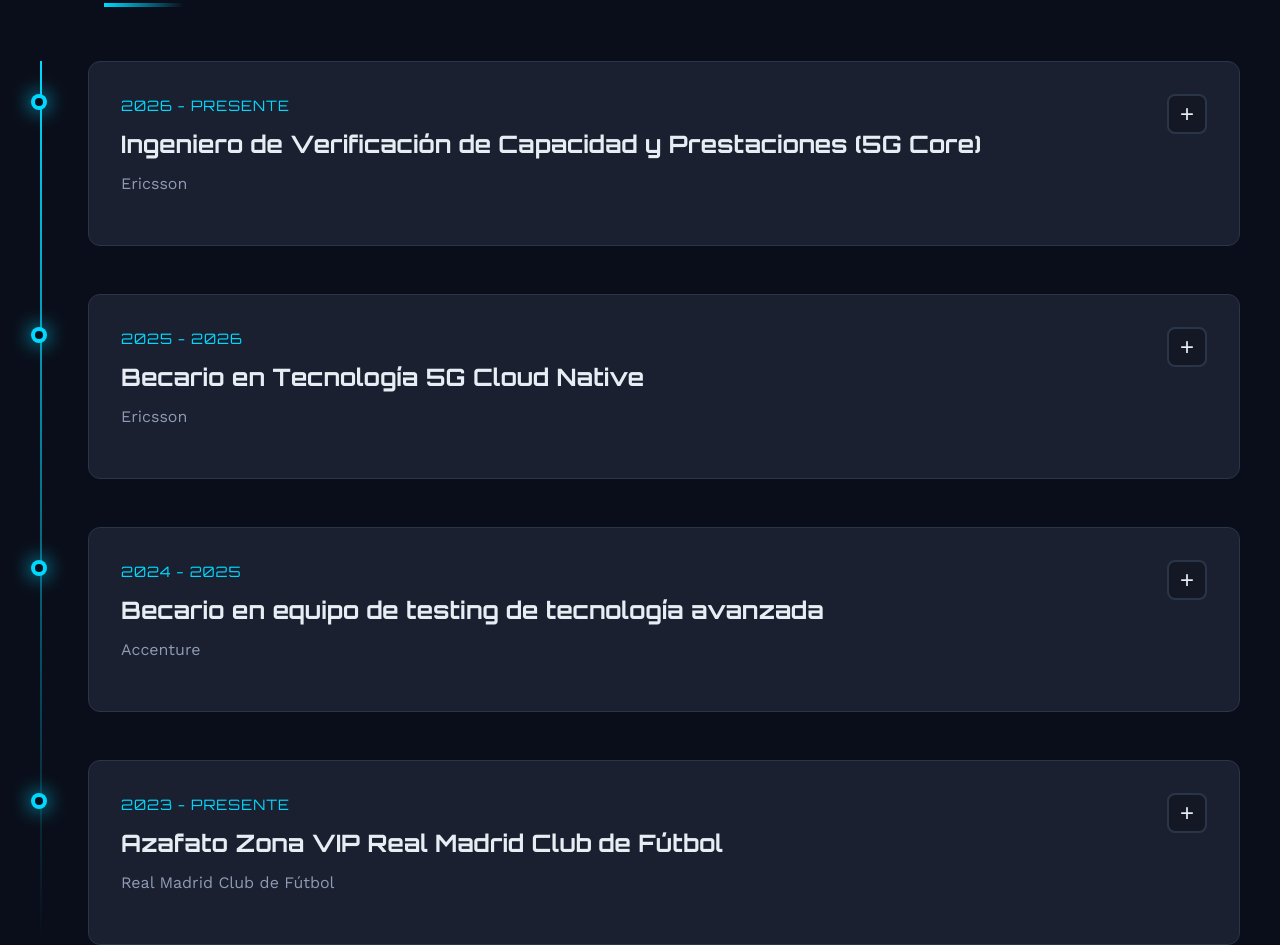
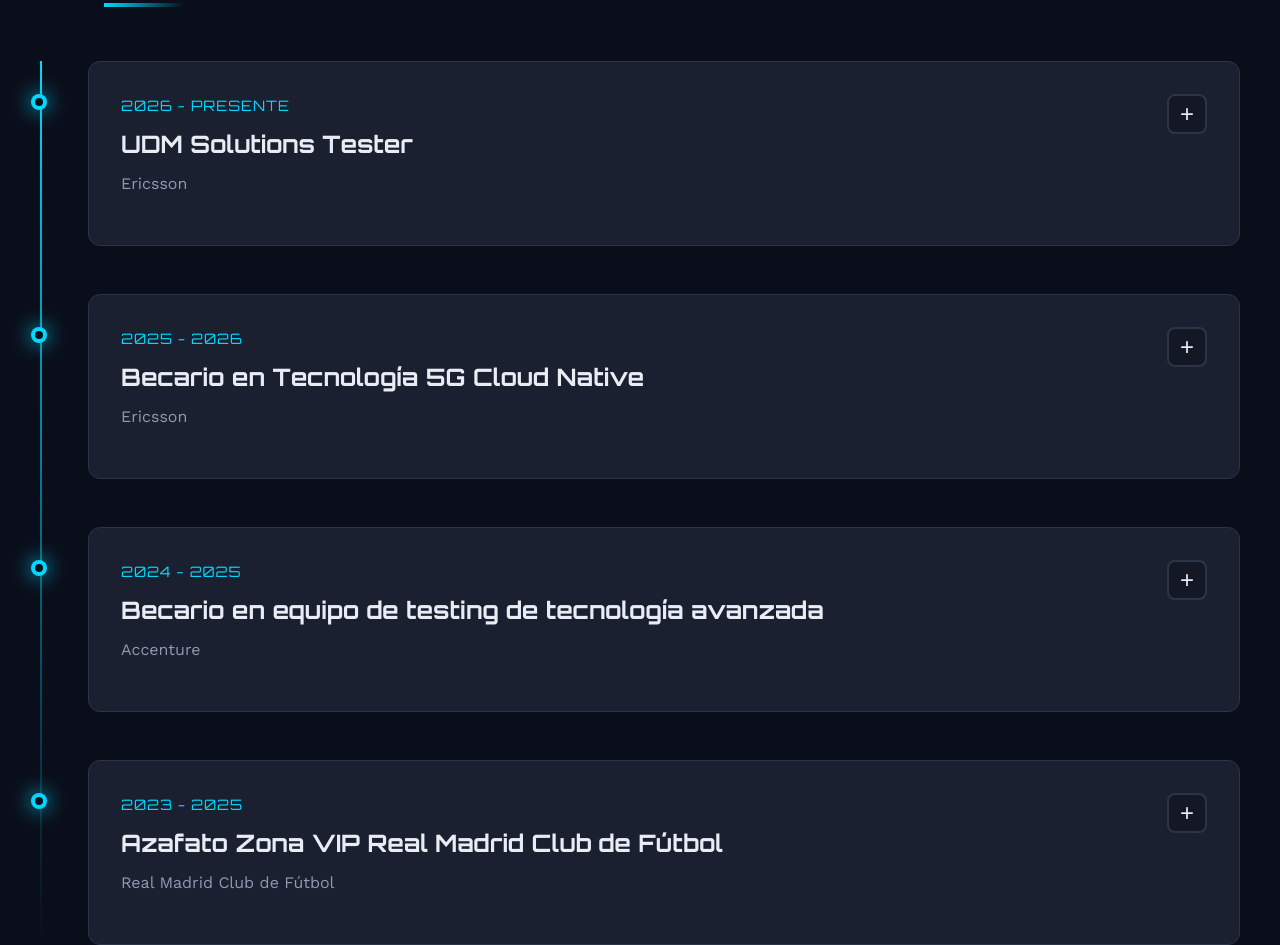
Before and after one commit to nooelanag/nooelanag.github.io, a plain HTML site: page index.html in a window 1280 px wide. Shown: the part 2048-2993 px from the top of the page. Drawn offline with nearby package versions, Linux system fonts and the light colour scheme.

Commit message:
New position modified

```diff
--- a/index.html
+++ b/index.html
@@ -109,7 +109,7 @@
                     </p>
                     <div class="about-cta">
                         <a href="#contact" class="btn btn-primary" data-lang="about-cta1">Hablemos</a>
-                        <a href="/FILES/NOEL-ANDOLZ-AGUADO-CV.pdf" class="btn btn-secondary" download="NOEL-ANDOLZ-AGUADO-CV.pdf" data-lang="about-cta2">Descargar CV</a>
+                        <a href="/FILES/NOEL-ANDOLZ-AGUADO-CV-ENG.pdf" class="btn btn-secondary" download="NOEL-ANDOLZ-AGUADO-CV-ENG.pdf" data-lang="about-cta2">Descargar CV</a>
                     </div>
                 </div>
                 <div class="about-visual">
@@ -142,20 +142,20 @@
                     <div class="timeline-content">
                         <div class="timeline-header">
                             <div class="timeline-date" data-lang="exp0-date">2026 - Presente</div>
-                            <h3 class="timeline-title" data-lang="exp0-title">Ingeniero de Verificación de Capacidad y Prestaciones (5G Core)</h3>
+                            <h3 class="timeline-title" data-lang="exp0-title">UDM Solutions Tester</h3>
                             <p class="timeline-institution">Ericsson</p>
                             <button class="expand-btn">
                                 <span class="expand-icon">+</span>
                             </button>
                         </div>
                         <div class="timeline-details">
-                            <p data-lang="exp0-description">Ingeniero a tiempo completo en el programa de verificación de capacidad y prestaciones de la capa de datos de suscriptor del core 5G cloud-native de Ericsson (UDM/UDR), encargado de planificar, ejecutar y reportar campañas de rendimiento de sistema grande sobre Kubernetes.</p>
+                            <p data-lang="exp0-description">Testing a nivel de solución de las soluciones Cloud Native de gestión de suscriptores 4G/5G de Ericsson (UDM), con foco en campañas de capacidad y rendimiento sobre despliegues multinodo en Kubernetes.</p>
                             <ul class="timeline-highlights">
-                                <li data-lang="exp0-item1">Ejecución de casos de prueba con mezclas de tráfico real (señalización de perfiles de suscriptor y VoLTE) sobre despliegues standalone protegidos con mTLS y respaldados por una base de datos clave-valor multi-instancia, con rampas de tráfico escalonadas hasta localizar el límite de capacidad del sistema</li>
-                                <li data-lang="exp0-item2">Dimensionado y ajuste de la topología de microservicios bajo prueba (front-ends y balanceadores LDAP, front-ends de la capa de datos, ingress gateways y servicios de notificación), modificando número de réplicas y límites de autoescalado horizontal (HPA) entre ejecuciones para eliminar cuellos de botella</li>
-                                <li data-lang="exp0-item3">Benchmarking comparativo de la misma carga de trabajo sobre distintas generaciones de hardware de servidor, ubicando de forma deliberada los microservicios críticos de tráfico en nodos concretos para separar el efecto de la infraestructura del comportamiento de la aplicación</li>
-                                <li data-lang="exp0-item4">Análisis de resultados con dashboards de Grafana y contadores de rendimiento (margen de CPU por microservicio, tráfico rechazado, latencia), diagnóstico de ejecuciones fallidas junto a los equipos de laboratorio e infraestructura cloud, y repetición de campañas una vez corregida la causa raíz</li>
-                                <li data-lang="exp0-item5">Definición y documentación de baselines de ejecución (dimensionado, perfil de tráfico y configuración) y reporte de resultados consolidados al programa y a ingenieros senior de varios emplazamientos</li>
+                                <li data-lang="exp0-item1">Participación en el testing a nivel de solución de las soluciones Cloud Native de gestión de suscriptores 4G/5G de Ericsson, cubriendo planificación de pruebas, configuración del entorno, ejecución, troubleshooting y análisis de resultados en despliegues multinodo</li>
+                                <li data-lang="exp0-item2">Planificación y ejecución de campañas de testing de capacidad y rendimiento a gran escala para soluciones de base de datos de suscriptores 5G, reproduciendo tráfico de red móvil y analizando el comportamiento del sistema bajo cargas crecientes</li>
+                                <li data-lang="exp0-item3">Configuración y optimización de la distribución de los componentes de software entre clústeres de Kubernetes y distintas configuraciones de servidor para garantizar entornos de prueba fiables y reproducibles</li>
+                                <li data-lang="exp0-item4">Investigación de comportamientos inesperados del sistema mediante métricas de rendimiento y dashboards de Grafana, colaborando con los equipos de laboratorio e infraestructura cloud para identificar y resolver problemas de entorno o de producto</li>
+                                <li data-lang="exp0-item5">Documentación de configuraciones, perfiles de tráfico y resultados para asegurar la reproducibilidad, y comunicación de hallazgos y recomendaciones a los distintos equipos de ingeniería</li>
                             </ul>
                         </div>
                     </div>
@@ -209,7 +209,7 @@
                     <div class="timeline-marker"></div>
                     <div class="timeline-content">
                         <div class="timeline-header">
-                            <div class="timeline-date">2023 - Presente</div>
+                            <div class="timeline-date">2023 - 2025</div>
                             <h3 class="timeline-title" data-lang="exp3-title">Azafato Zona VIP Real Madrid Club de Fútbol</h3>
                             <p class="timeline-institution">Real Madrid Club de Fútbol</p>
                             <button class="expand-btn">
@@ -242,17 +242,17 @@
                     <div class="timeline-content">
                         <div class="timeline-header">
                             <div class="timeline-date">2025 - 2027</div>
-                            <h3 class="timeline-title" data-lang="edu1-title">Doble Master en Ingeniería de Telecomunicaciones y Ciberseguridad</h3>
+                            <h3 class="timeline-title" data-lang="edu1-title">Máster en Ingeniería de Telecomunicación</h3>
                             <p class="timeline-institution">Universidad Carlos III de Madrid</p>
                             <button class="expand-btn">
                                 <span class="expand-icon">+</span>
                             </button>
                         </div>
                         <div class="timeline-details">
-                            <p data-lang="edu1-specialization">Especialización en Ciberseguridad</p>
+                            <p data-lang="edu1-specialization">Máster habilitante para el ejercicio de la profesión de Ingeniero de Telecomunicación</p>
                             <ul class="timeline-highlights">
-                                <li data-lang="edu1-item1">Proyecto fin de master no realizado todavia</li>
-                                <li data-lang="edu1-item2">Realizado mientras trabajo por la mañana</li>
+                                <li data-lang="edu1-item1">Trabajo fin de máster todavía por definir</li>
+                                <li data-lang="edu1-item2">Cursado compaginándolo con mi trabajo a tiempo completo en Ericsson</li>
                             </ul>
                         </div>
                     </div>
--- a/script.js
+++ b/script.js
@@ -22,13 +22,13 @@ const translations = {
         'education-title': 'Estudios',
         'experience-title': 'Experiencia Laboral',
         'exp0-date': '2026 - Presente',
-        'exp0-title': 'Ingeniero de Verificación de Capacidad y Prestaciones (5G Core)',
-        'exp0-description': 'Ingeniero a tiempo completo en el programa de verificación de capacidad y prestaciones de la capa de datos de suscriptor del core 5G cloud-native de Ericsson (UDM/UDR), encargado de planificar, ejecutar y reportar campañas de rendimiento de sistema grande sobre Kubernetes.',
-        'exp0-item1': 'Ejecución de casos de prueba con mezclas de tráfico real (señalización de perfiles de suscriptor y VoLTE) sobre despliegues standalone protegidos con mTLS y respaldados por una base de datos clave-valor multi-instancia, con rampas de tráfico escalonadas hasta localizar el límite de capacidad del sistema',
-        'exp0-item2': 'Dimensionado y ajuste de la topología de microservicios bajo prueba (front-ends y balanceadores LDAP, front-ends de la capa de datos, ingress gateways y servicios de notificación), modificando número de réplicas y límites de autoescalado horizontal (HPA) entre ejecuciones para eliminar cuellos de botella',
-        'exp0-item3': 'Benchmarking comparativo de la misma carga de trabajo sobre distintas generaciones de hardware de servidor, ubicando de forma deliberada los microservicios críticos de tráfico en nodos concretos para separar el efecto de la infraestructura del comportamiento de la aplicación',
-        'exp0-item4': 'Análisis de resultados con dashboards de Grafana y contadores de rendimiento (margen de CPU por microservicio, tráfico rechazado, latencia), diagnóstico de ejecuciones fallidas junto a los equipos de laboratorio e infraestructura cloud, y repetición de campañas una vez corregida la causa raíz',
-        'exp0-item5': 'Definición y documentación de baselines de ejecución (dimensionado, perfil de tráfico y configuración) y reporte de resultados consolidados al programa y a ingenieros senior de varios emplazamientos',
+        'exp0-title': 'UDM Solutions Tester',
+        'exp0-description': 'Testing a nivel de solución de las soluciones Cloud Native de gestión de suscriptores 4G/5G de Ericsson (UDM), con foco en campañas de capacidad y rendimiento sobre despliegues multinodo en Kubernetes.',
+        'exp0-item1': 'Participación en el testing a nivel de solución de las soluciones Cloud Native de gestión de suscriptores 4G/5G de Ericsson, cubriendo planificación de pruebas, configuración del entorno, ejecución, troubleshooting y análisis de resultados en despliegues multinodo',
+        'exp0-item2': 'Planificación y ejecución de campañas de testing de capacidad y rendimiento a gran escala para soluciones de base de datos de suscriptores 5G, reproduciendo tráfico de red móvil y analizando el comportamiento del sistema bajo cargas crecientes',
+        'exp0-item3': 'Configuración y optimización de la distribución de los componentes de software entre clústeres de Kubernetes y distintas configuraciones de servidor para garantizar entornos de prueba fiables y reproducibles',
+        'exp0-item4': 'Investigación de comportamientos inesperados del sistema mediante métricas de rendimiento y dashboards de Grafana, colaborando con los equipos de laboratorio e infraestructura cloud para identificar y resolver problemas de entorno o de producto',
+        'exp0-item5': 'Documentación de configuraciones, perfiles de tráfico y resultados para asegurar la reproducibilidad, y comunicación de hallazgos y recomendaciones a los distintos equipos de ingeniería',
         'exp1-date': '2025 - 2026',
         'exp1-title': 'Becario en Tecnología 5G Cloud Native',
         'exp1-description': 'Contribuí al equipo de testing de las soluciones 5G Cloud Native de Ericsson, con enfoque en mejorar la eficiencia de la fase de pruebas del sistema mediante modelado de datos y técnicas de inteligencia artificial.',
@@ -43,10 +43,10 @@ const translations = {
         'exp3-title': 'Azafato Zona VIP Real Madrid Club de Fútbol',
         'exp3-description': 'Azafato de la zona VIP del estadio Santiago Bernabeu en partidos y conciertos',
         'exp3-item1': 'Este puesto me ha ayudado a mejorar mis habilidades sociales y de comunicación, requiriendo a menudo interactuar con clientes de diversos perfiles en varios idiomas',
-        'edu1-title': 'Doble Master en Ingeniería de Telecomunicaciones y Ciberseguridad',
-        'edu1-specialization': 'Especialización en Ciberseguridad',
-        'edu1-item1': 'Proyecto fin de master no realizado todavía',
-        'edu1-item2': 'Realizado mientras trabajo por la mañana',
+        'edu1-title': 'Máster en Ingeniería de Telecomunicación',
+        'edu1-specialization': 'Máster habilitante para el ejercicio de la profesión de Ingeniero de Telecomunicación',
+        'edu1-item1': 'Trabajo fin de máster todavía por definir',
+        'edu1-item2': 'Cursado compaginándolo con mi trabajo a tiempo completo en Ericsson',
         'edu2-title': 'Año de intercambio en San Francisco',
         'edu2-focus': 'Año de estudios en el extranjero con el programa "Movilidad No Europea"',
         'edu2-item1': 'Prácticas en gestión de proyectos',
@@ -144,13 +144,13 @@ const translations = {
         'education-title': 'Education',
         'experience-title': 'Work Experience',
         'exp0-date': '2026 - Present',
-        'exp0-title': 'Capacity and Characteristics Verification Engineer (5G Core)',
-        'exp0-description': 'Full-time engineer in the capacity and characteristics verification programme for Ericsson\'s cloud-native 5G core subscriber data layer (UDM/UDR), responsible for planning, executing and reporting large-system performance campaigns on Kubernetes.',
-        'exp0-item1': 'Execution of traffic-mix verification test cases (subscriber data-profile signalling and VoLTE) on standalone deployments secured with mTLS and backed by a multi-instance key-value database, using multi-step traffic ramp-ups to locate the capacity limit of the system under test',
-        'exp0-item2': 'Dimensioning and tuning of the microservice topology under test (LDAP front-ends and balancers, data-layer front-ends, ingress gateways and notification services), adjusting replica counts and horizontal pod autoscaling (HPA) limits between executions to remove bottlenecks',
-        'exp0-item3': 'Comparative benchmarking of the same workload across different server hardware generations, deliberately placing traffic-critical microservices on specific worker nodes to separate infrastructure effects from application behaviour',
-        'exp0-item4': 'Result analysis through Grafana dashboards and performance counters (per-microservice CPU headroom, rejected traffic, latency), diagnosis of failed executions together with the lab and cloud infrastructure teams, and repetition of campaigns once the root cause has been corrected',
-        'exp0-item5': 'Definition and documentation of execution baselines (dimensioning, traffic profile and configuration) and reporting of consolidated results to the programme and to senior engineers across several sites',
+        'exp0-title': 'UDM Solutions Tester',
+        'exp0-description': 'Solution-level testing of Ericsson\'s Cloud Native 4G/5G subscriber management solutions (UDM), focused on capacity and performance campaigns across multi-node Kubernetes deployments.',
+        'exp0-item1': 'Contribute to solution-level testing of Ericsson\'s Cloud Native 4G/5G subscriber management solutions, covering test planning, environment configuration, execution, troubleshooting and results analysis across multi-node deployments',
+        'exp0-item2': 'Plan and execute large-scale capacity and performance testing campaigns for 5G subscriber database solutions, reproducing mobile-network traffic and analysing system behaviour under increasing workloads',
+        'exp0-item3': 'Configure and optimise the distribution of software components across Kubernetes clusters and server configurations to ensure reliable and reproducible test environments',
+        'exp0-item4': 'Investigate unexpected system behaviour using performance metrics and Grafana dashboards, collaborating with laboratory and cloud infrastructure teams to identify and resolve environment- or product-related issues',
+        'exp0-item5': 'Document configurations, traffic profiles and results to ensure reproducibility, and communicate findings and recommendations across engineering teams',
         'exp1-date': '2025 - 2026',
         'exp1-title': 'Intern in 5G Cloud Native Technology',
         'exp1-description': 'Contributed to the testing team for Ericsson\'s Cloud Native 5G solutions, focusing on improving the efficiency of the system testing phase through data modelling and artificial intelligence techniques.',
@@ -165,10 +165,10 @@ const translations = {
         'exp3-title': 'VIP Area Attendant at Real Madrid Football Club',
         'exp3-description': 'VIP area attendant at the Santiago Bernabeu stadium during matches and concerts',
         'exp3-item1': 'This role has helped me improve my social and communication skills, often requiring interaction with guests of very different profiles in several languages',
-        'edu1-title': 'Double Master\'s Degree in Telecommunications Engineering and Cybersecurity',
-        'edu1-specialization': 'Specialisation in Cybersecurity',
-        'edu1-item1': 'Master\'s thesis not started yet',
-        'edu1-item2': 'Studied alongside my morning job',
+        'edu1-title': 'M.Sc. in Telecommunications Engineering',
+        'edu1-specialization': 'Accredited degree for practising as a Telecommunications Engineer',
+        'edu1-item1': 'Master\'s thesis topic still to be defined',
+        'edu1-item2': 'Studied alongside my full-time job at Ericsson',
         'edu2-title': 'Exchange year in San Francisco',
         'edu2-focus': 'Year abroad within the "Non-European Mobility" programme',
         'edu2-item1': 'Coursework in project management',
```
